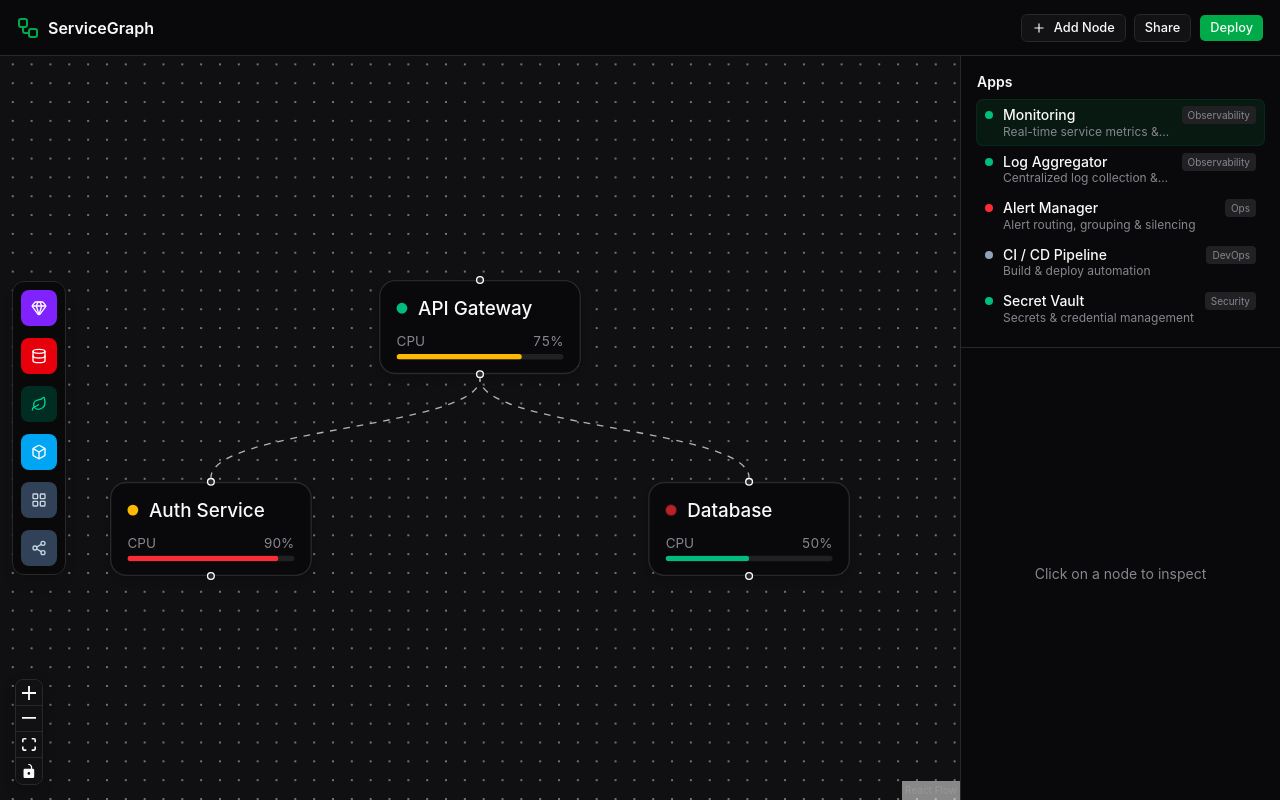
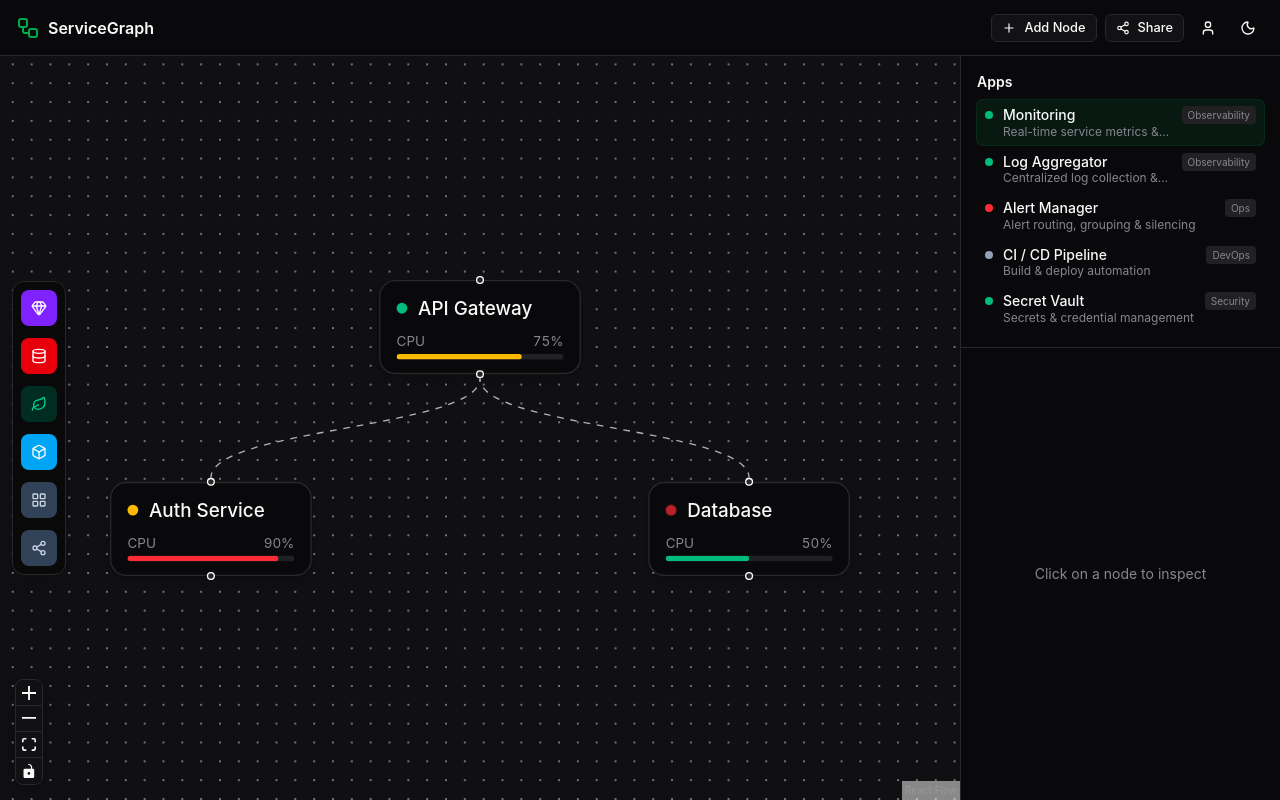
Before and after one commit to Sudipto-das/Service-graph-dashboard, a React (Vite) app: page / in a window 1280 px wide. Built offline with nearby package versions, Linux system fonts and the light colour scheme.

Commit message:
fix topbar

```diff
--- a/src/components/layout/TobBar.tsx
+++ b/src/components/layout/TobBar.tsx
@@ -1,5 +1,5 @@
 
-import { PanelRight, Plus, Workflow } from "lucide-react";
+import { PanelRight, Plus, Workflow, Share2, User, Sun, Moon } from "lucide-react";
 import { Button } from "../ui/button";
 import { useAppStore } from "../../store/useAppStore";
 import { useGraph } from "../../context/GraphContext";
@@ -9,6 +9,8 @@ export function TopBar() {
   const setMobilePanelOpen = useAppStore((s) => s.setMobilePanelOpen);
   const setSelectedNodeId  = useAppStore((s) => s.setSelectedNodeId);
   const rfInstance = useAppStore((s) => s.rfInstance);
+  const theme = useAppStore((s) => s.theme);
+  const toggleTheme = useAppStore((s) => s.toggleTheme);
   const { addNode } = useGraph();
 
   const handleAddNode = () => {
@@ -40,11 +42,19 @@ export function TopBar() {
         </Button>
 
         <Button variant="outline" size="sm" onClick={handleAddNode}>
-          <Plus className="mr-1 h-4 w-4" />
-          Add Node
+          <Plus className="h-4 w-4" />
+          <span className="hidden md:inline ml-1">Add Node</span>
         </Button>
-        <Button variant="outline" size="sm">Share</Button>
-        <Button size="sm">Deploy</Button>
+        <Button variant="outline" size="sm">
+          <Share2 className="h-4 w-4" />
+          <span className="hidden md:inline ml-1">Share</span>
+        </Button>
+        <Button variant="ghost" size="icon" aria-label="User">
+          <User className="h-4 w-4" />
+        </Button>
+        <Button variant="ghost" size="icon" aria-label="Toggle theme" onClick={toggleTheme}>
+          {theme === "light" ? <Moon className="h-4 w-4" /> : <Sun className="h-4 w-4" />}
+        </Button>
       </div>
     </header>
   );
--- a/src/store/useAppStore.ts
+++ b/src/store/useAppStore.ts
@@ -9,6 +9,7 @@ interface AppState {
     isMobilePanelOpen: boolean;
     activeInspectorTab: "config" | "runtime";
     rfInstance: ReactFlowInstance | null;
+    theme: "light" | "dark";
 
     // Actions
     setSelectedAppId: (appId: string | null) => void;
@@ -16,16 +17,18 @@ interface AppState {
     setMobilePanelOpen: (open: boolean) => void;
     setActiveInspectorTab: (tab: "config" | "runtime") => void;
     setRfInstance: (instance: ReactFlowInstance | null) => void;
+    toggleTheme: () => void;
 }
 
 
-export const useAppStore = create<AppState>((set) => ({
+export const useAppStore = create<AppState>((set, get) => ({
     // Initial state
     selectedAppId: null,
     selectedNodeId: null,
     isMobilePanelOpen: false,
     activeInspectorTab: "config",
     rfInstance: null,
+    theme: (localStorage.getItem("theme") as "light" | "dark") || "light",
 
     //Actions
     setSelectedAppId(appId) {
@@ -43,4 +46,10 @@ export const useAppStore = create<AppState>((set) => ({
     setRfInstance(instance) {
         set({ rfInstance: instance })
     },
+    toggleTheme() {
+        const next = get().theme === "light" ? "dark" : "light";
+        localStorage.setItem("theme", next);
+        document.documentElement.classList.toggle("dark", next === "dark");
+        set({ theme: next });
+    },
 }));
```
